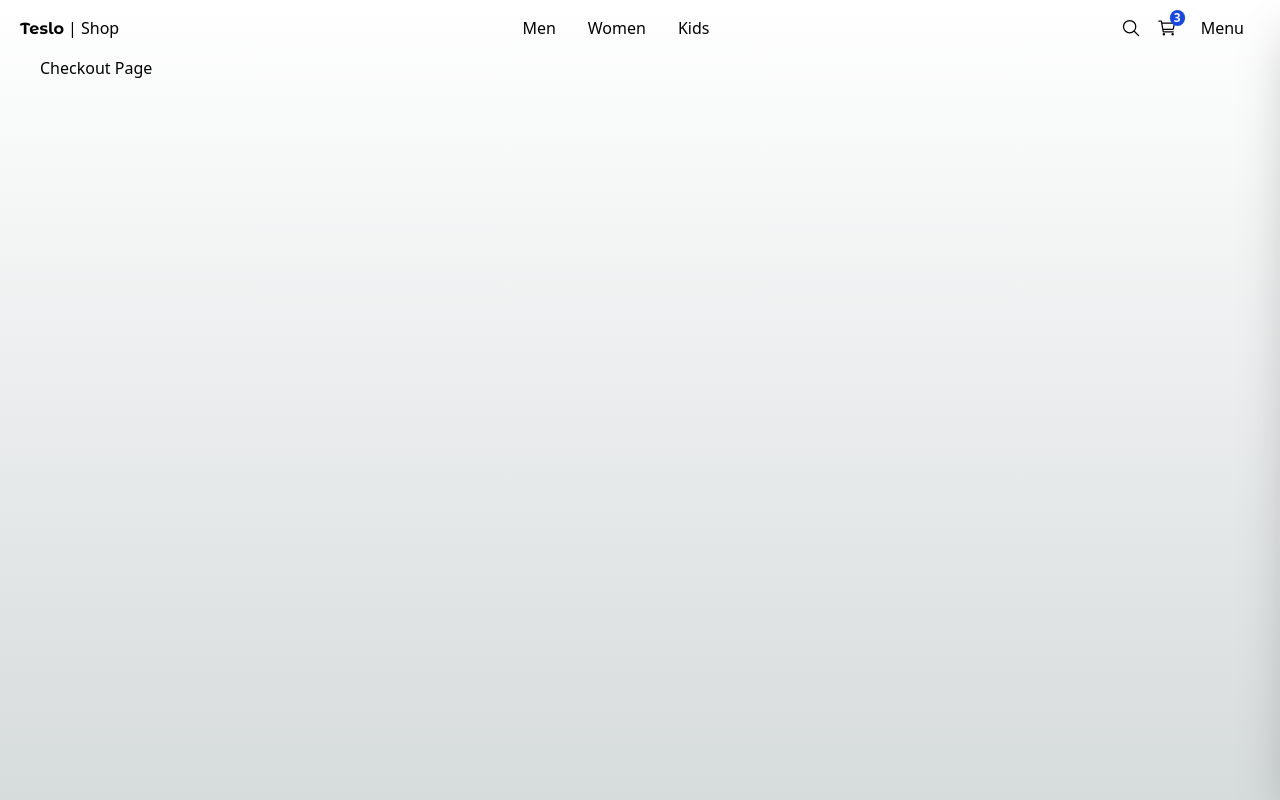
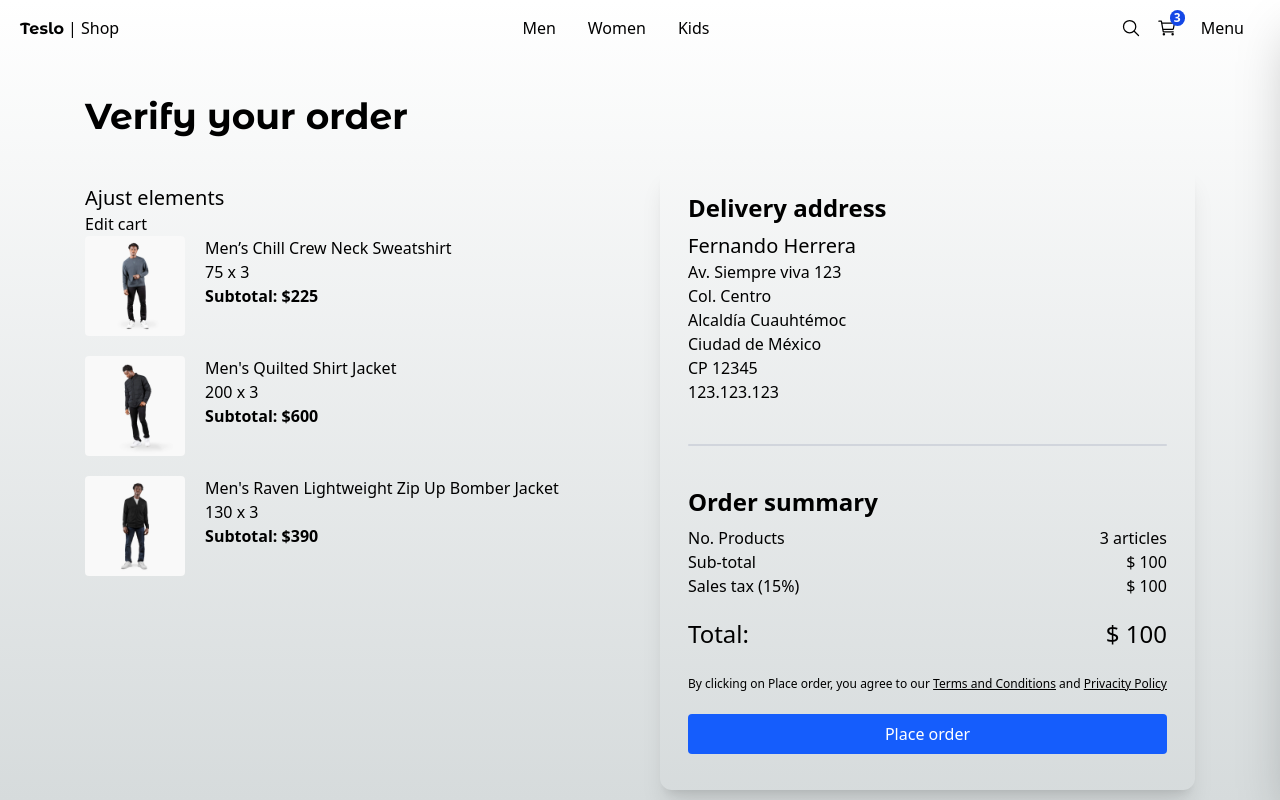
Before and after one commit to moive/teslo-shop-next-h, a Next.js app: page /checkout in a window 1280 px wide. Built offline with nearby package versions, Linux system fonts and the light colour scheme.

Commit message:
Verify order page

```diff
--- a/src/app/(shop)/checkout/page.tsx
+++ b/src/app/(shop)/checkout/page.tsx
@@ -1,7 +1,95 @@
+import { Title } from "@/components";
+import { initialData } from "@/seed/seed";
+import Image from "next/image";
+import Link from "next/link";
+
+const productInCart = [
+  initialData.products[0],
+  initialData.products[1],
+  initialData.products[2],
+];
+
 export default function CheckoutPage() {
   return (
-    <div>
-      <h1>Checkout Page</h1>
+    <div className="flex justify-center items-center mb-72 px-10 sm:px-0">
+      <div className="flex flex-col w-[1000]">
+        <Title title="Verify your order" />
+        <div className="grid grid-cols-1 sm:grid-cols-2 gap-10">
+          {/* Cart */}
+          <div className="flex flex-col mt-5">
+            <span className="text-xl">Ajust elements</span>
+            <Link href="/cart">Edit cart </Link>
+
+            {/* Items */}
+            {productInCart.map((product) => (
+              <div key={product.slug} className="flex mb-5">
+                <Image
+                  src={`/products/${product.images[0]}`}
+                  width={100}
+                  height={100}
+                  alt={product.title}
+                  className="mr-5 rounded"
+                />
+                <div>
+                  <p>{product.title}</p>
+                  <p>{product.price} x 3</p>
+                  <p className="font-bold">Subtotal: ${product.price * 3}</p>
+                </div>
+              </div>
+            ))}
+          </div>
+          {/* Checkout */}
+          <div className="rounded-xl shadow-xl p-7">
+            <h2 className="text-2xl mb-2 font-bold">Delivery address</h2>
+            <div className="mb-10">
+              <p className="text-xl">Fernando Herrera</p>
+              <p>Av. Siempre viva 123</p>
+              <p>Col. Centro</p>
+              <p>Alcaldía Cuauhtémoc</p>
+              <p>Ciudad de México</p>
+              <p>CP 12345</p>
+              <p>123.123.123</p>
+            </div>
+
+            <div className="w-full h-0.5 rounded bg-gray-300 mb-10" />
+
+            <h2 className="text-2xl mb-2 font-bold">Order summary</h2>
+            <div className="grid grid-cols-2">
+              <span>No. Products</span>
+              <span className="text-right">3 articles</span>
+
+              <span>Sub-total</span>
+              <span className="text-right">$ 100</span>
+
+              <span>Sales tax (15%)</span>
+              <span className="text-right">$ 100</span>
+
+              <span className="mt-5 text-2xl">Total:</span>
+              <span className="mt-5 text-2xl text-right">$ 100</span>
+            </div>
+            <div className="mt-5 mb-2 w-full">
+              <p className="mb-5">
+                <span className="text-xs">
+                  By clicking on {"Place order"}, you agree to our{" "}
+                  <a href="#" className="underline">
+                    Terms and Conditions
+                  </a>{" "}
+                  and{" "}
+                  <a href="#" className="underline">
+                    Privacity Policy
+                  </a>
+                </span>
+              </p>
+              <Link
+                href="/orders/1234"
+                className="flex btn-primary justify-center"
+              >
+                Place order
+              </Link>
+            </div>
+          </div>
+        </div>
+      </div>
     </div>
   );
 }
```
